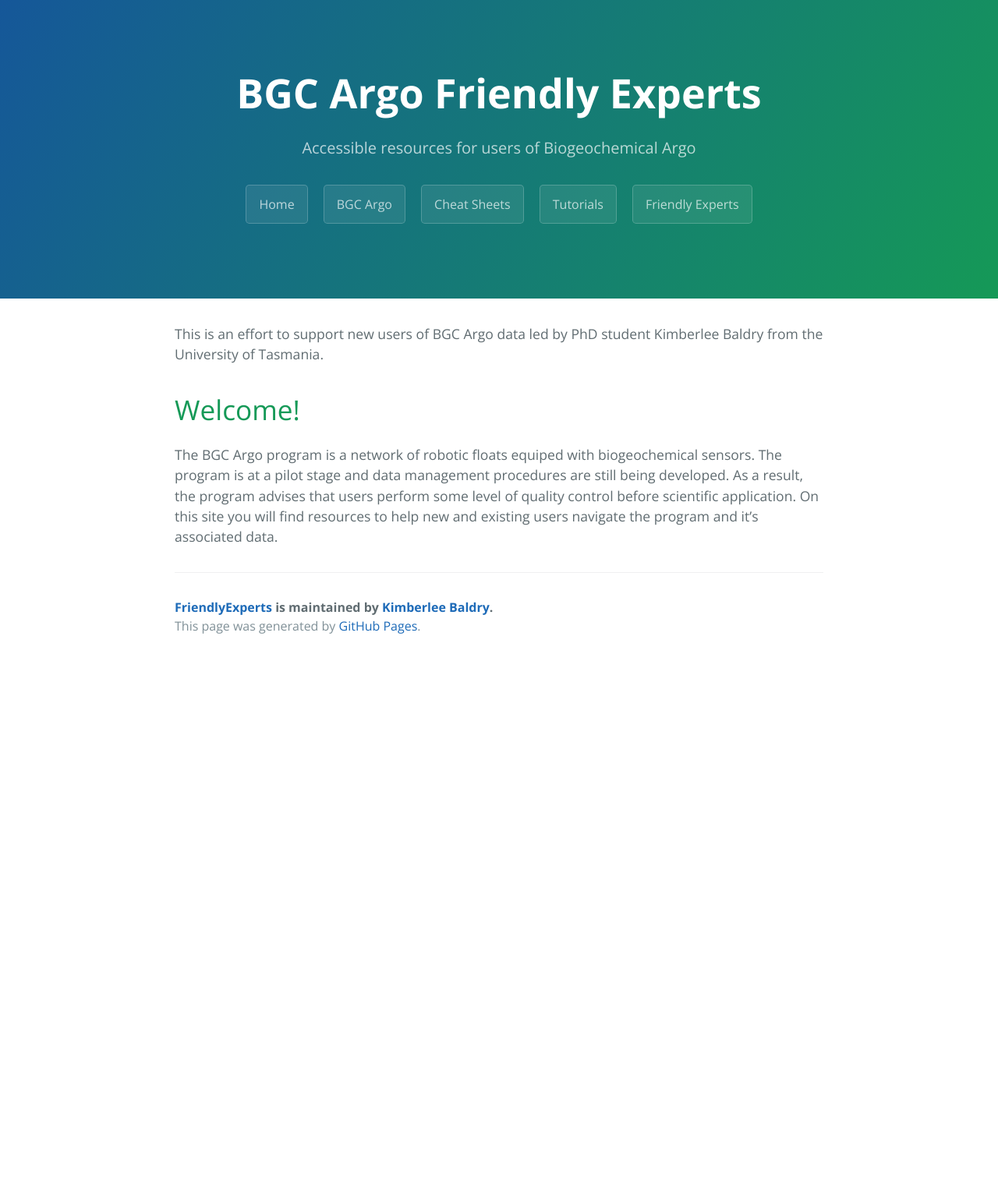
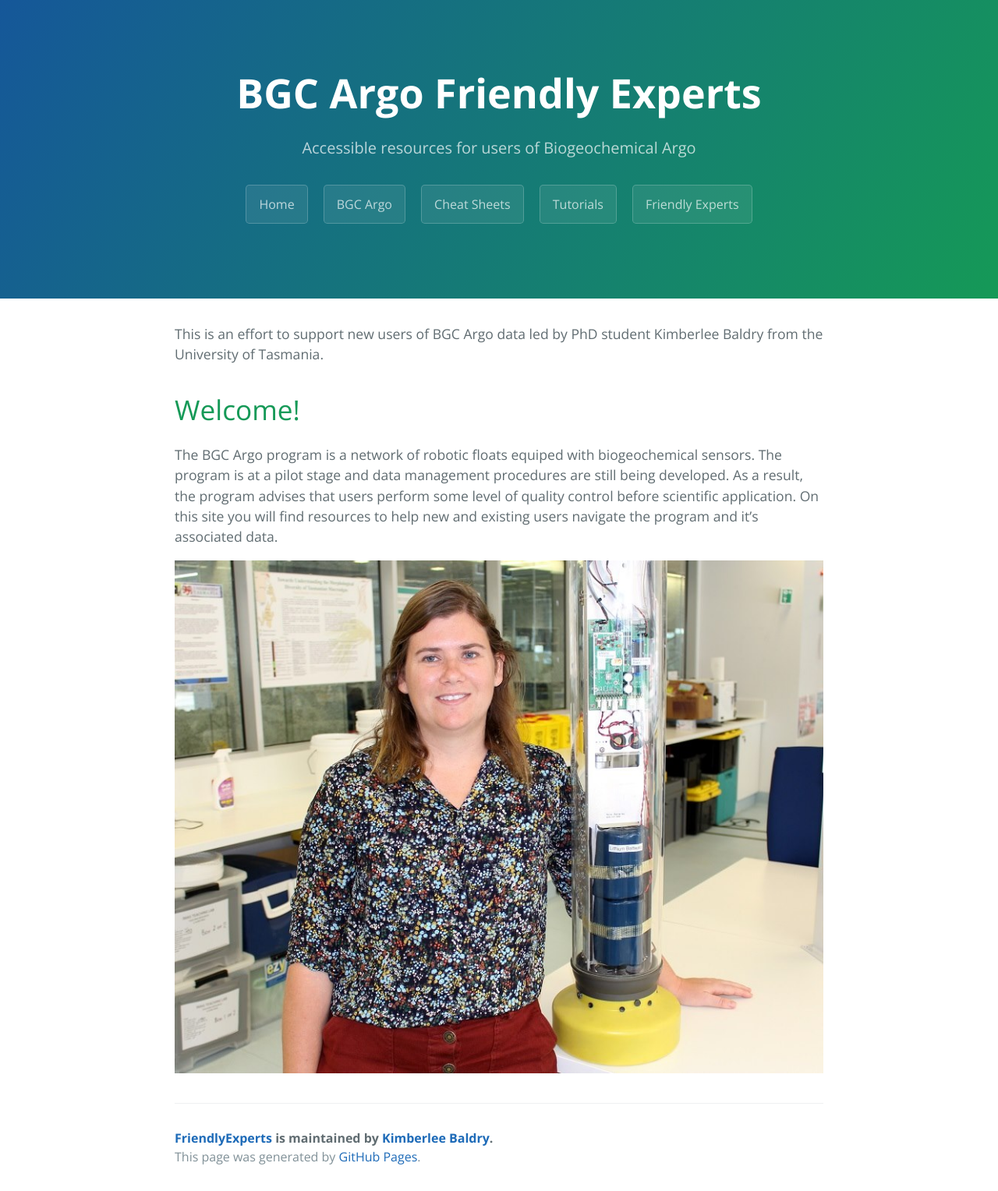
Before and after one commit to KimBaldry/FriendlyExperts, a Jekyll site: the page built from index.md, in a window 1280 px wide. Shown: the whole page at 78% size. Built offline with Jekyll 4.4.1, drawn with Linux system fonts in a browser that asks for light colours; before the commit the page ends 900 px from its top, so only the background shows below that.

Commit message:
add image

```diff
--- a/index.md
+++ b/index.md
@@ -7,3 +7,5 @@ This is an effort to support new users of BGC Argo data led by PhD student Kimbe
 # Welcome!
 
 The BGC Argo program is a network of robotic floats equiped with biogeochemical sensors. The program is at a pilot stage and data management procedures are still being developed. As a result, the program advises that users perform some level of quality control before scientific application. On this site you will find resources to help new and existing users navigate the program and it's associated data.
+
+![KimBaldry](SCAR_profile.jpg)
```
